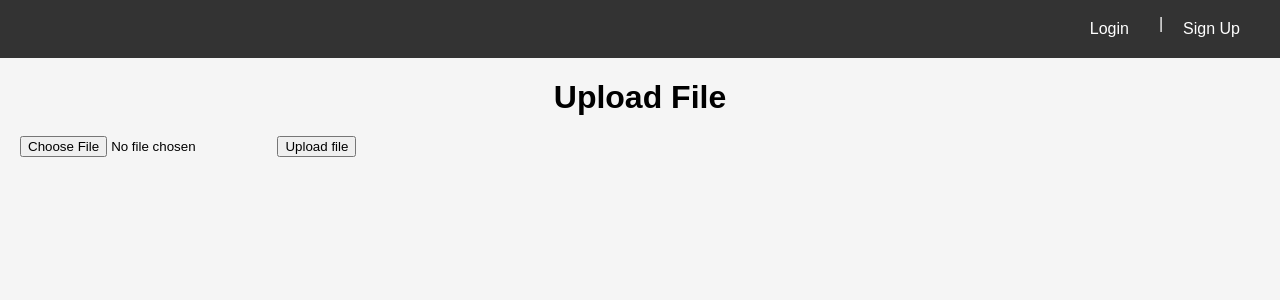
After one commit to ZeddHp/Forum-Django-Docker, a Django app: template myforum/forum/templates/upload.html in a window 1280 px wide. The commit adds this page. Shown: the top 300 px of the page. Run offline with Django 3.2, Linux system fonts and the light colour scheme; the template is opened without the code that fills it, so the values that code supplies are empty.

Commit message:
Adding file upload

```diff
--- /dev/null
+++ b/myforum/forum/static/upload.css
@@ -0,0 +1,19 @@
+body {
+    font-family: Arial, sans-serif;
+    background-color: #f5f5f5;
+    margin: 0;
+    padding: 0;
+}
+
+.container {
+    padding: 0 20px; /* Add left and right padding */
+}
+
+h1 {
+    text-align: center;
+    margin-bottom: 20px;
+}
+
+.form-group {
+    margin-bottom: 20px;
+}
--- a/myforum/forum/templates/header.html
+++ b/myforum/forum/templates/header.html
@@ -13,6 +13,8 @@
         <a href="{% url 'add_post' %}" class="nav-link add-post-link"
           >Add Post</a
         >
+        <a href="{% url 'upload' %}" class="nav-link add-post-link">
+          Upload File</a>
         <form method="post" action="{% url 'logout' %}">
           {% csrf_token %}
           <button type="submit" class="nav-button logout-button">Logout</button>
--- /dev/null
+++ b/myforum/forum/templates/upload.html
@@ -0,0 +1,22 @@
+{% load static %}
+<!DOCTYPE html>
+<html>
+  {% include 'header.html' %}
+  <head>
+    <title>Upload File</title>
+    <link rel="stylesheet" href="{% static 'upload.css' %}" />
+  </head>
+  <body>
+    <div class="container">
+      <h1>Upload File</h1>
+      <form method="post" enctype="multipart/form-data">
+        {% csrf_token %}
+        <input type="file" name="document">
+        <button type="submit">Upload file</button>
+    </form>
+    {% if url %}
+    <p>Uploaded file: <a href="{{ url }}">{{ url }}</a></p>
+    {% endif %}
+    </div>
+  </body>
+</html>
--- a/myforum/forum/urls.py
+++ b/myforum/forum/urls.py
@@ -1,13 +1,19 @@
 from django.urls import path
 from . import views
+from django.conf import settings
+from django.conf.urls.static import static
 
 urlpatterns = [
     path('', views.index, name='index'),
     path('login/', views.user_login, name='login'),
     path('signup/', views.user_signup, name='signup'),
     path('logout/', views.user_logout, name='logout'),
+    path('upload/', views.upload, name="upload" ),
     path('posts/', views.posts, name='posts'),
     path('add_post/', views.add_post, name='add_post'),
     path('add_comment/<int:post_id>/',
          views.add_comment, name='add_comment'),
 ]
+
+if settings.DEBUG:
+    urlpatterns += static(settings.MEDIA_URL, document_root=settings.MEDIA_ROOT)
--- a/myforum/myforum/settings.py
+++ b/myforum/myforum/settings.py
@@ -11,6 +11,7 @@ https://docs.djangoproject.com/en/5.0/ref/settings/
 """
 
 from pathlib import Path
+import os
 
 # Build paths inside the project like this: BASE_DIR / 'subdir'.
 BASE_DIR = Path(__file__).resolve().parent.parent
@@ -120,6 +121,11 @@ USE_TZ = True
 STATIC_URL = 'static/'
 
 
+MEDIA_ROOT = os.path.join(BASE_DIR, 'media')
+
+MEDIA_URL = '/media/'
+
+
 # Default primary key field type
 # https://docs.djangoproject.com/en/5.0/ref/settings/#default-auto-field
 
```
Also changed, not shown: myforum/forum/views.py (+12 -0 lines), myforum/db.sqlite3.
